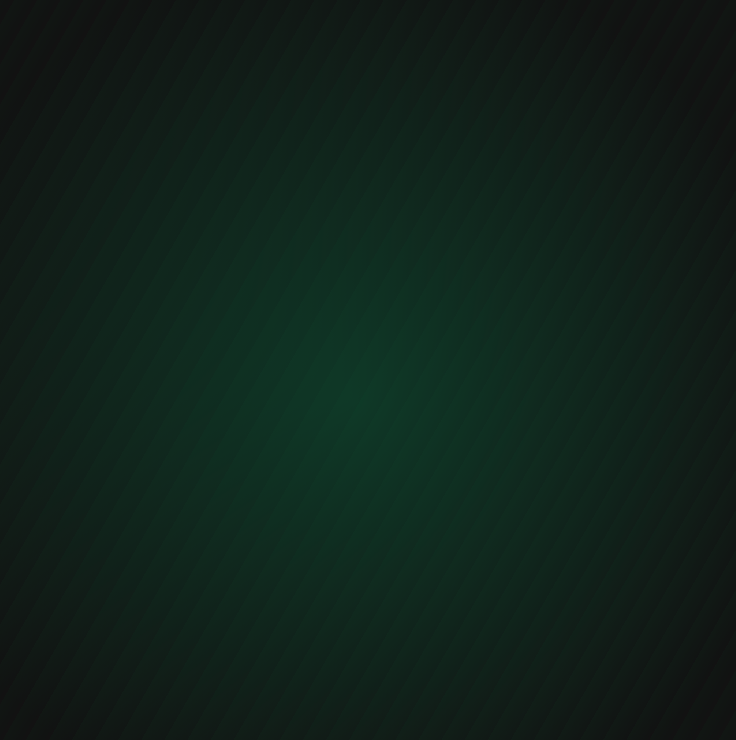
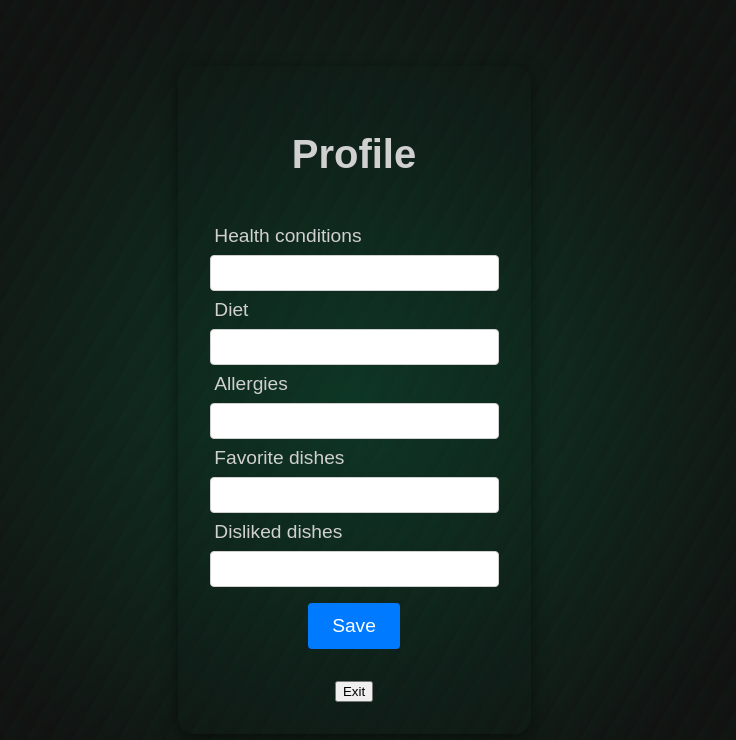
Before and after one commit to aleksiholappa/NutriVision, a React (Vite) app in the folder Frontend/: page /profile in a window 1280 px wide. Before the commit this address had no page. Shown: the top 740 px of the page, without its empty margins (286-1022 px from the left). Built offline with nearby package versions, Linux system fonts and the light colour scheme.

Commit message:
add profile page

```diff
--- a/Frontend/src/App.tsx
+++ b/Frontend/src/App.tsx
@@ -4,6 +4,7 @@ import LoginPage from './components/LoginPage';
 import RegistrationPage from './components/RegistrationPage';
 import HomePage from './components/HomePage';
 import RegistrationSuccessPage from './components/RegistrationSuccessPage';
+import ProfilePage from './components/ProfilePage';
 import ChatPage from './components/ChatPage';
 import ProtectedRoute from './components/ProtectedRoute';
 import { useSelector, useDispatch } from 'react-redux';
@@ -73,6 +74,7 @@ const App: React.FC = () => {
           <Route path="/register" element={<RegistrationPage />} />
           <Route path="/" element={<HomePage />} />
           <Route path="registration-success" element={<RegistrationSuccessPage />} />
+          <Route path="profile" element={<ProfilePage />} />
           <Route
             path="/chat/:chat-id?"
             element={
--- /dev/null
+++ b/Frontend/src/components/ProfilePage.css
@@ -0,0 +1,63 @@
+.ProfilePageContainer {
+    display: flex;
+    flex-direction: column;
+    align-items: center;
+    justify-content: center;
+    padding: 2rem;
+    box-shadow: 0 4px 16px rgba(0, 0, 0, 0.5);
+    border-radius: 16px;
+    background-color: rgba(0, 0, 0, 0.05);
+}
+
+.ProfilePageContainer h2 {
+    font-size: 2.5rem;
+    margin-bottom: 1rem;
+}
+
+.ProfilePageContainer form {
+    display: flex;
+    flex-direction: column;
+    align-items: center;
+    padding: 2rem;
+    border-radius: 8px;
+    width: 100%;
+    max-width: 400px;
+}
+
+.ProfilePageContainer form div {
+    margin-bottom: 0.5rem;
+    width: 100%;
+}
+
+.ProfilePageContainer form label {
+    display: block;
+    font-size: 1.2rem;
+    margin-bottom: 0.5rem;
+    width: 100%;
+    padding-left: 0.3rem;
+}
+
+.ProfilePageContainer form input {
+    width: 100%;
+    padding: 0.5rem;
+    font-size: 1rem;
+    border: 1px solid #d0d0d0;
+    border-radius: 4px;
+    box-sizing: border-box;
+}
+
+.ProfilePageContainer form button {
+    padding: 0.75rem 1.5rem;
+    font-size: 1.2rem;
+    margin-top: 0.5rem;
+    color: #ffffff;
+    background-color: #007bff;
+    border: none;
+    border-radius: 4px;
+    cursor: pointer;
+    transition: background-color 0.3s ease;
+}
+
+.ProfilePageContainer form button:hover {
+    background-color: #0056b3;
+}
--- /dev/null
+++ b/Frontend/src/components/ProfilePage.tsx
@@ -0,0 +1,103 @@
+import React, { useState, useEffect } from 'react';
+import { useNavigate } from 'react-router-dom'
+import axios from 'axios';
+import './ProfilePage.css';
+
+const baseUrl = '/api/profile'
+
+const ProfilePage: React.FC = () => {
+  const navigate = useNavigate();
+  const [healthConditions, setHealthConditions] = useState<string>('');
+  const [diet, setDiet] = useState<string>('');
+  const [allergies, setAllergies] = useState<string>('');
+  const [favoriteDishes, setFavoriteDishes] = useState<string>('');
+  const [dislikedDishes, setDislikedDishes] = useState<string>('');
+  const [error, setError] = useState('');
+  const [success, setSuccess] = useState('');
+
+  const handleSubmit = async (event: React.FormEvent) => {
+    event.preventDefault();
+    try {
+      const response = await axios.post(baseUrl,
+        {
+          healthConditions,
+          diet,
+          allergies,
+          favoriteDishes,
+          dislikedDishes,
+        },
+        {
+          headers: {
+            'Authorization': `Bearer ${localStorage.getItem('token')}`,
+          },
+        }
+      );
+      setSuccess('Profile updated');
+      setError('');
+      navigate('/chat')
+    } catch (error: any) {
+      console.error(error.response.data.error);
+      setError(error.response.data.error);
+      setSuccess('');
+    }
+  };
+
+  return (
+    <div className="ProfilePageContainer">
+      <h2>Profile</h2>
+      {error && <p style={{ color: 'red' }}>{error}</p>}
+      {success && <p style={{ color: 'green' }}>{success}</p>}
+      <form onSubmit={handleSubmit}>
+        <div>
+          <label>Health conditions</label>
+          <input
+            type="text"
+            value={healthConditions}
+            onChange={(e) => setHealthConditions(e.target.value)}
+            required
+          />
+        </div>
+        <div>
+          <label>Diet</label>
+          <input
+            type="text"
+            value={diet}
+            onChange={(e) => setDiet(e.target.value)}
+            required
+          />
+        </div>
+        <div>
+          <label>Allergies</label>
+          <input
+            type="text"
+            value={allergies}
+            onChange={(e) => setAllergies(e.target.value)}
+            required
+          />
+        </div>
+        <div>
+          <label>Favorite dishes</label>
+          <input
+            type="text"
+            value={favoriteDishes}
+            onChange={(e) => setFavoriteDishes(e.target.value)}
+            required
+          />
+        </div>
+        <div>
+          <label>Disliked dishes</label>
+          <input
+            type="text"
+            value={dislikedDishes}
+            onChange={(e) => setDislikedDishes(e.target.value)}
+            required
+          />
+        </div>
+        <button type="submit">Save</button>
+      </form>
+      <button onClick={() => navigate('/chat')}>Exit</button>
+    </div>
+  );
+};
+
+export default ProfilePage;
```
Also changed, not shown: 1 other file (tests, documents, lock files or other folders).
